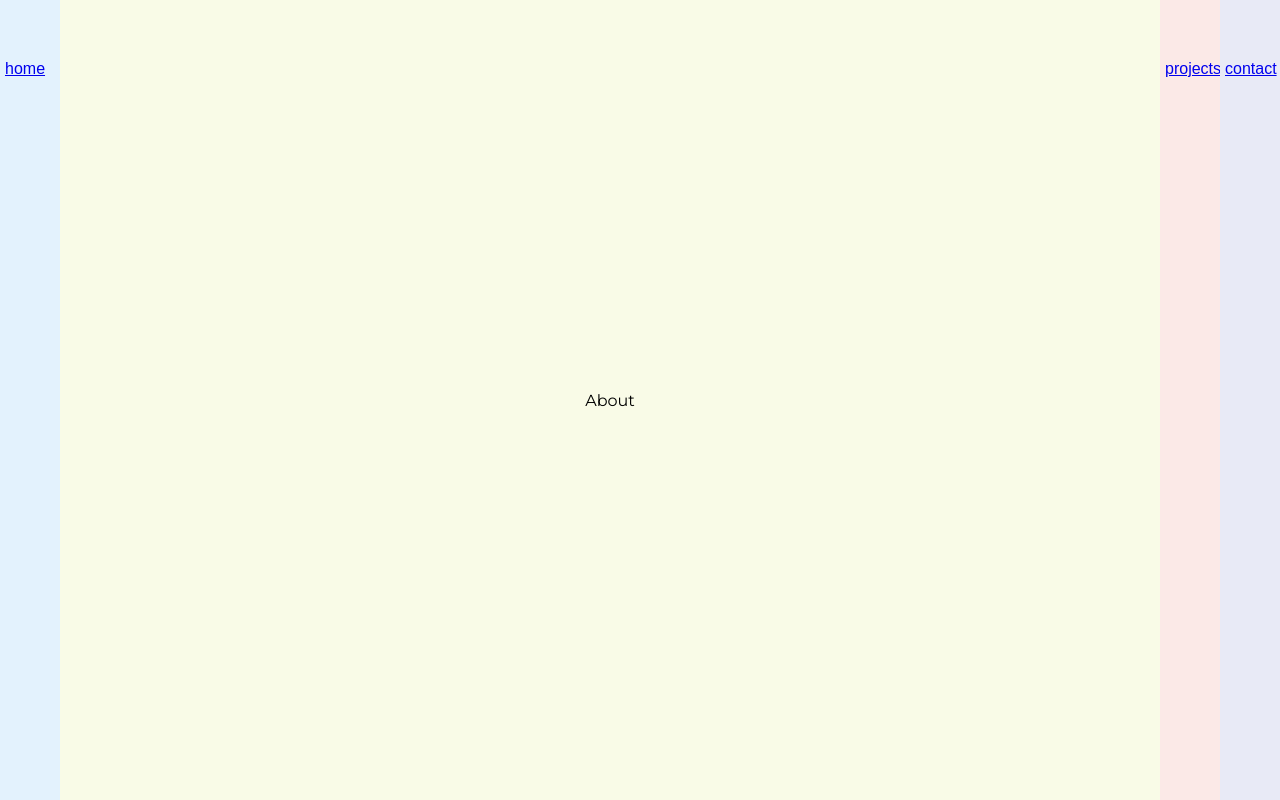
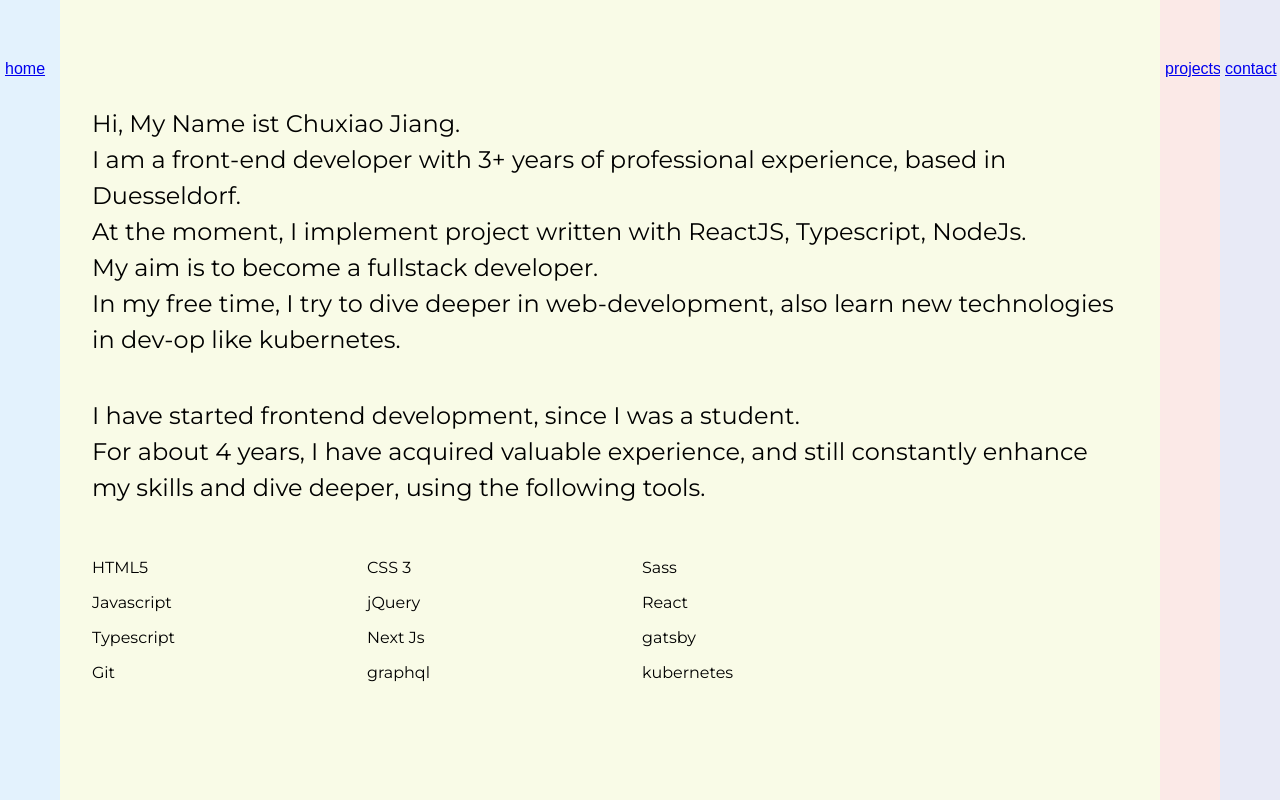
Before and after one commit to YiDaoJ/my-portfolio, a React (Create React App) app: page /about in a window 1280 px wide. Built offline with nearby package versions, Linux system fonts and the light colour scheme.

Commit message:
add some content

```diff
--- a/src/components/styled-components.ts
+++ b/src/components/styled-components.ts
@@ -10,7 +10,7 @@ export const StyledH1 = styled.h1`
 `
 
 export const StyledH2 = styled.h2`
-  color: #f1f8e9;
+  /* color: #f1f8e9; */
   font-weight: 400;
   line-height: 150%;
 `
@@ -23,7 +23,7 @@ export const PageContainer = styled.div`
   display: flex;
   flex-direction: column;
   justify-content: center;
-  align-items: center;
+  align-items: flex-start;
 
   font-family: 'Montserrat', sans-serif;
 `
--- a/src/pages/About.tsx
+++ b/src/pages/About.tsx
@@ -1,12 +1,48 @@
 import React from 'react'
 import styled from 'styled-components'
-import { PageContainer as Main } from '../components'
+import { PageContainer as Main, StyledH2 } from '../components'
 import { slideIn } from './styles'
 
 export const About: React.FC = () => {
   return (
     <Page>
-      <Main>About</Main>
+      <Main>
+        <StyledH2>
+          Hi, My Name ist Chuxiao Jiang. <br />
+          I am a front-end developer with 3+ years of professional experience,
+          based in Duesseldorf.
+          <br />
+          At the moment, I implement project written with ReactJS, Typescript,
+          NodeJs.
+          <br />
+          My aim is to become a fullstack developer.
+          <br />
+          In my free time, I try to dive deeper in web-development, also learn
+          new technologies in dev-op like kubernetes.
+        </StyledH2>
+
+        <StyledH2>
+          I have started frontend development, since I was a student.
+          <br />
+          For about 4 years, I have acquired valuable experience, and still
+          constantly enhance my skills and dive deeper, using the following
+          tools.
+        </StyledH2>
+        <SkillPointsContainer>
+          <div>HTML5</div>
+          <div>CSS 3</div>
+          <div>Sass</div>
+          <div>Javascript</div>
+          <div>jQuery</div>
+          <div>React</div>
+          <div>Typescript</div>
+          <div>Next Js</div>
+          <div>gatsby</div>
+          <div>Git</div>
+          <div>graphql</div>
+          <div>kubernetes</div>
+        </SkillPointsContainer>
+      </Main>
     </Page>
   )
 }
@@ -19,3 +55,18 @@ const Page = styled.div`
   background-color: #f9fbe7;
   animation: ${slideIn} 1s ease 1;
 `
+const SkillPointsContainer = styled.div`
+  width: 100%;
+  display: flex;
+  flex-wrap: wrap;
+  box-sizing: border-box;
+  justify-content: flex-start;
+  gap: 1rem;
+  padding: 2rem 0;
+
+  div {
+    flex-grow: 0;
+    max-width: 25%;
+    flex-basis: 25%;
+  }
+`
--- a/src/pages/Contact.tsx
+++ b/src/pages/Contact.tsx
@@ -1,12 +1,54 @@
 import React from 'react'
 import styled from 'styled-components'
-import { PageContainer as Main } from '../components'
+import {
+  FaGithubAlt,
+  FaCodepen,
+  FaFacebookSquare,
+  FaBloggerB,
+} from 'react-icons/fa'
+import {
+  IconLink,
+  PageContainer as Main,
+  StyledH1,
+  StyledH2,
+} from '../components'
 import { slideIn } from './styles'
 
 export const Contact: React.VFC = () => {
   return (
     <Page>
-      <Main>contact</Main>
+      <Main>
+        <StyledH1>Let&apos;s talk!</StyledH1>
+
+        <StyledEmail>
+          <a
+            href='mailto:jiang.chuxiao@gmail.com'
+            target='_blank'
+            rel='noreferrer'
+          >
+            jiang.chuxiao@gmail.com
+          </a>
+        </StyledEmail>
+
+        <StyledH2>Or find me on:</StyledH2>
+        <ContactPanel>
+          <IconLink linkURL='https://github.com/YiDaoJ' title='Github'>
+            <FaGithubAlt />
+          </IconLink>
+          <IconLink linkURL='http://codepen.io/yidaoJ/' title='CodePen'>
+            <FaCodepen />
+          </IconLink>
+          <IconLink
+            linkURL='https://www.facebook.com/chuxiao.jiang'
+            title='FaceBook'
+          >
+            <FaFacebookSquare />
+          </IconLink>
+          <IconLink linkURL='https://yidaoj.github.io/' title='Personal Blog'>
+            <FaBloggerB />
+          </IconLink>
+        </ContactPanel>
+      </Main>
     </Page>
   )
 }
@@ -20,34 +62,33 @@ const Page = styled.div`
   animation: ${slideIn} 1s ease 1;
 `
 
-// const ContactPanel = styled.div`
-//   display: flex;
-//   flex-direction: row;
-//   justify-content: center;
-//   gap: 1rem;
-//   width: 100%;
-// `
+const ContactPanel = styled.div`
+  display: flex;
+  flex-direction: row;
+  justify-content: center;
+  gap: 1rem;
+  width: 100%;
+`
 
-// const StyledEmail = styled.div`
-//   text-align: center;
-// 	font-size: 1.3rem;
-//   margin-bottom: 3rem;
-//   font-weight: 400;
+const StyledEmail = styled.div`
+  text-align: center;
+  font-size: 1.3rem;
+  margin-bottom: 3rem;
+  font-weight: 400;
 
-//   a:link {
-//     color: #F5DB3B;
-//     text-decoration: none;
-//     transition: all 300ms ease;
-//   }
+  a:link {
+    color: #f5db3b;
+    text-decoration: none;
+    transition: all 300ms ease;
+  }
 
-//   a:visited {
-//     color: #F5DB3B;
-//   }
+  a:visited {
+    color: #f5db3b;
+  }
 
-//   a:hover {
-//     color: white;;
-//   }
-
-// `
+  a:hover {
+    color: white;
+  }
+`
 
 export default Contact
--- a/src/pages/Home.tsx
+++ b/src/pages/Home.tsx
@@ -6,7 +6,10 @@ import { slideIn } from './styles'
 export const Home: React.VFC = () => {
   return (
     <Page>
-      <Main>homehomehomehome</Main>
+      <Main>
+        <div>{`Hi, I'm Xiao`}</div>
+        <div>Web Engineer, Front End Addict.</div>
+      </Main>
     </Page>
   )
 }
```
